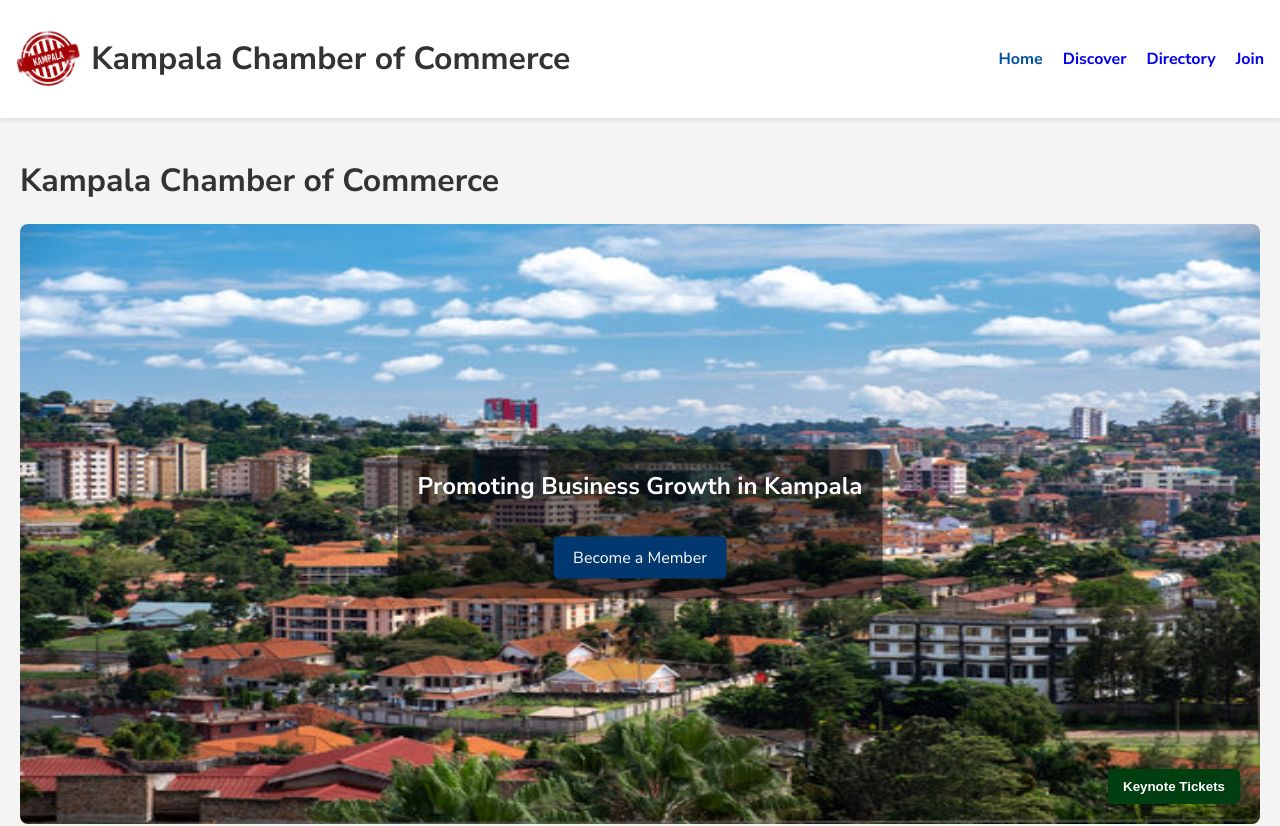
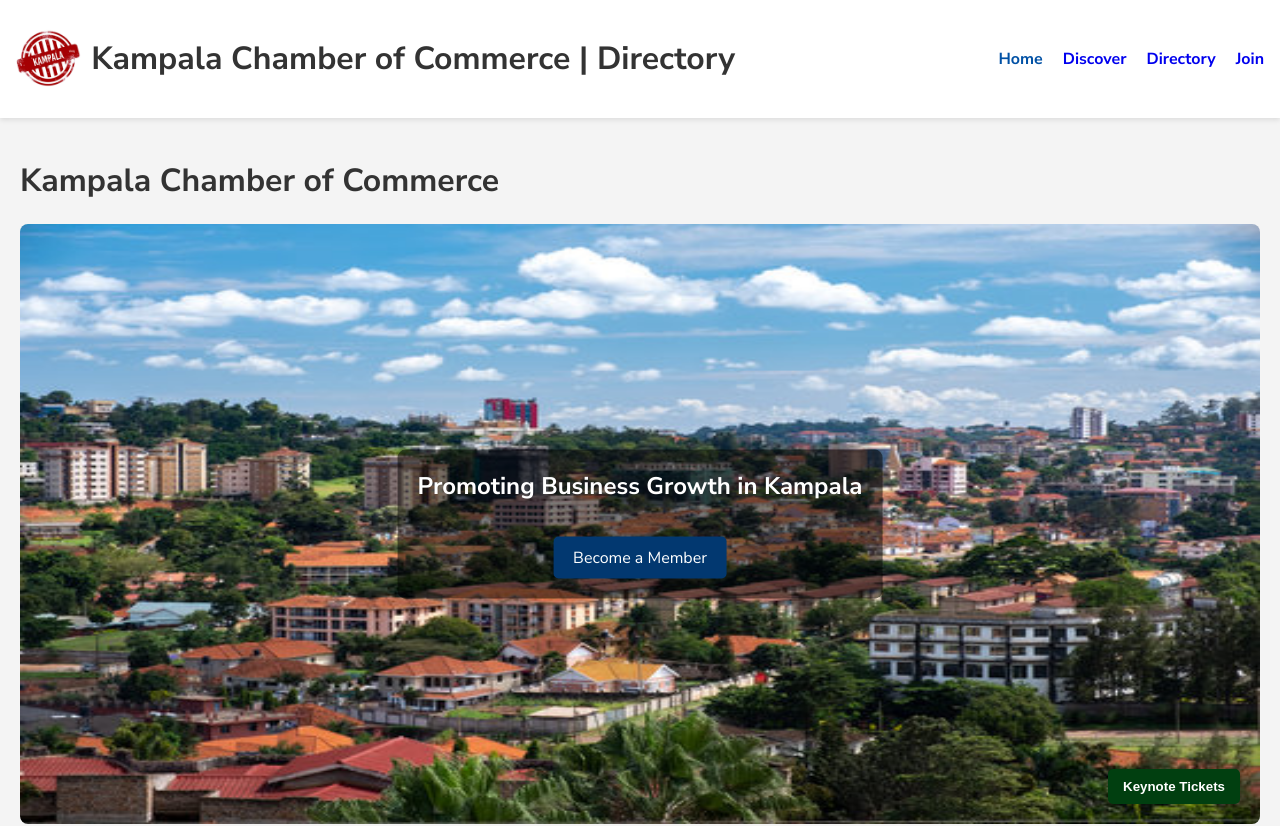
Before and after one commit to Niq256/wdd231, a plain HTML site: page chamber/directory.html in a window 1280 px wide. Shown: the top 826 px of the page. Drawn offline with Linux system fonts and the light colour scheme.

Commit message:
image update

```diff
--- a/chamber/directory.html
+++ b/chamber/directory.html
@@ -23,7 +23,7 @@
     <header>
         <div class="logo">
             <img src="images/kampala-logo.jpg" alt="Kampala Chamber of Commerce Logo">
-            <h1>Kampala Chamber of Commerce</h1>
+            <h1>Kampala Chamber of Commerce | Directory</h1>
         </div>
         <nav class="main-nav">
             <ul>
```
Also changed, not shown: chamber/images/fg.jpg (deleted).
